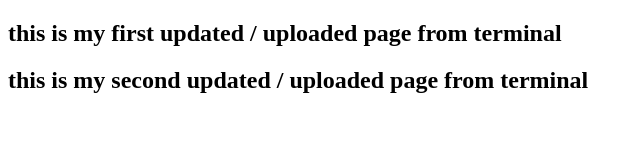
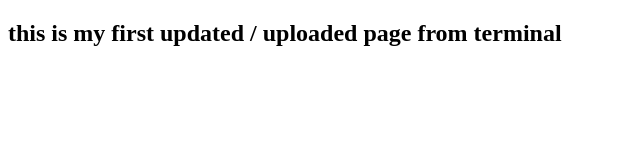
Before and after one commit to netsplash/githubbasics, a plain HTML site: page index.htm in a window 1280 px wide. Shown: the whole page, without its empty margins (0-643 px from the left). Drawn offline with Linux system fonts and the light colour scheme.

Commit message:
Revert "My Second update to a website"
This reverts commit 416cf9f2b174d9b47e6f91b8b18d48141fb3584a.

```diff
--- a/index.htm
+++ b/index.htm
@@ -10,7 +10,6 @@
 <body>
 
 <h2> this is my first updated / uploaded page from terminal</h2>
-<h2> this is my second updated / uploaded page from terminal</h2>
 
 </body>
 </html>
```
